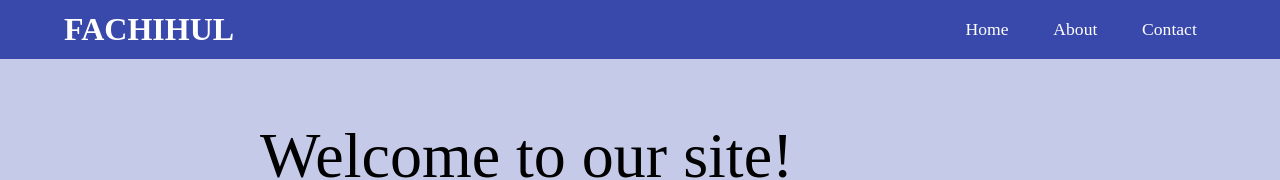
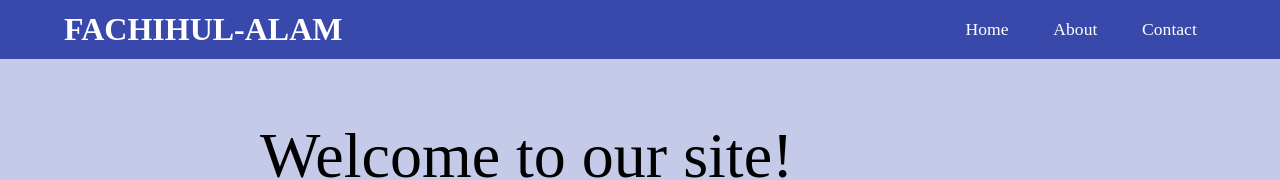
Before and after one commit to fachihul/webcode, a plain HTML site: page index.html in a window 1280 px wide. Shown: the top 180 px of the page. Drawn offline with Linux system fonts and the light colour scheme.

Commit message:
CHANGED IN LOGO

```diff
--- a/index.html
+++ b/index.html
@@ -8,7 +8,7 @@
 <body>
     <div class="header">
        <div class="container main-header">
-           <h1>FACHIHUL</h1>
+           <h1>FACHIHUL-ALAM</h1>
            <ul class="nav">
                 <li><a href="#">Home</a></li>
                 <li><a href="#">About</a></li>
```
